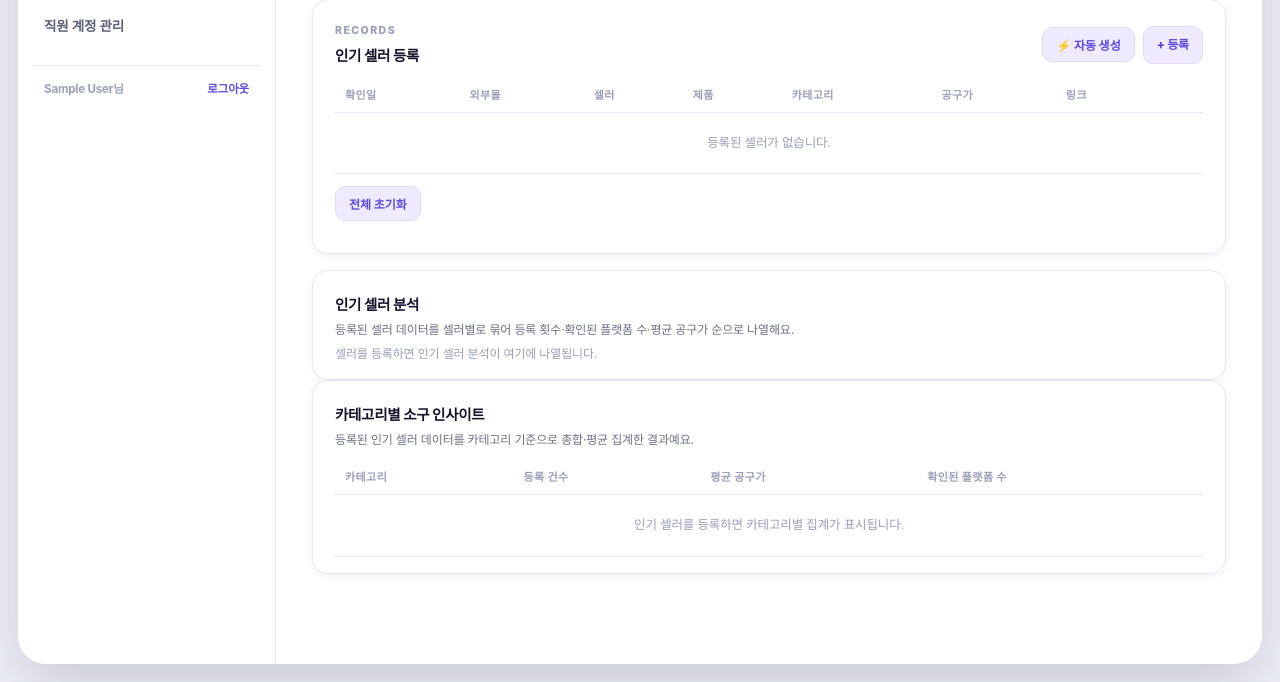
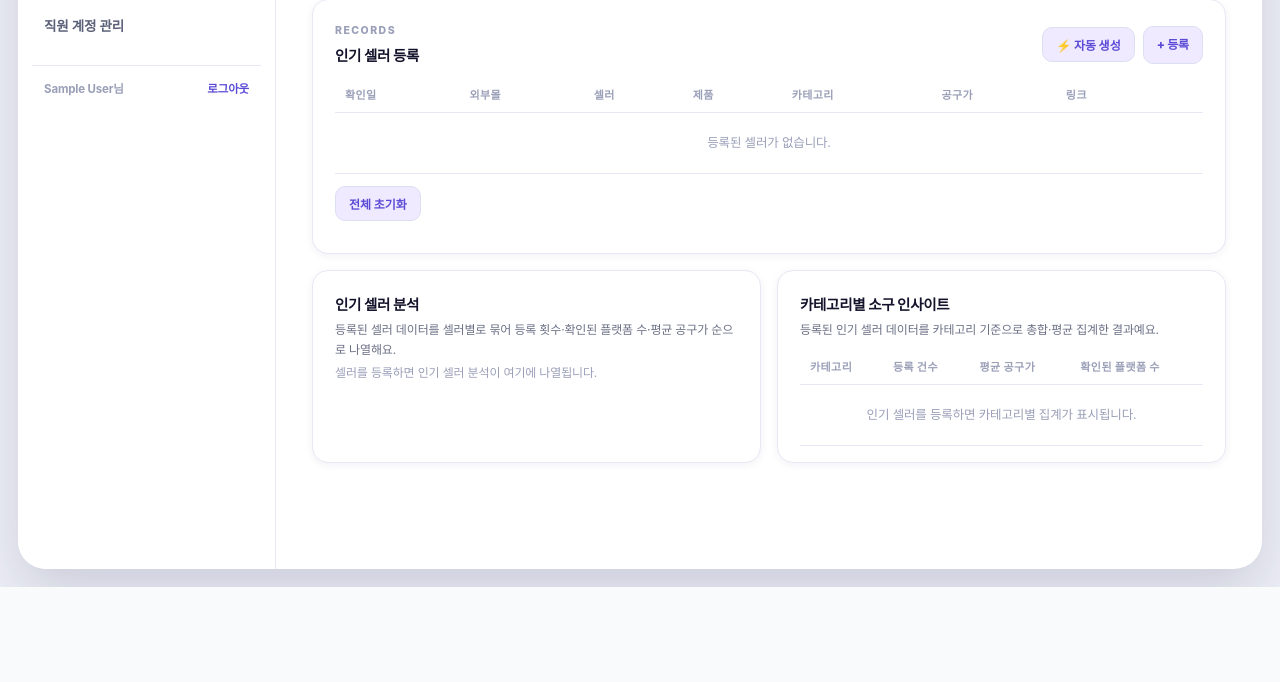
Before and after one commit to on960608/celdylab-webapp, a Flask app: page /trend/ in a window 1280 px wide. Shown: the part 699-1381 px from the top of the page. After the commit the page ends 1286 px from the top, so only its background shows below. Run offline with Flask 3, Linux system fonts and the light colour scheme; the visitor is signed in with stand-in values (Sample User, id 1); data that the repository does not hold is empty; some web fonts are replaced.

Commit message:
Update style.css

```diff
--- a/celdylab-webapp/static/style.css
+++ b/celdylab-webapp/static/style.css
@@ -163,6 +163,13 @@ details > summary::-webkit-details-marker { display: none; }
 @media (max-width: 720px) { .ins-toc-grid { grid-template-columns: 1fr !important; } }
 
 .gp-forecast-grid { display: grid; grid-template-columns: repeat(2, 1fr); gap: 10px; margin-top: 14px; }
+
+/* ---------- trend page: popular sellers / category insight side-by-side split ---------- */
+.trend-split-grid { display: grid; grid-template-columns: 1fr 1fr; gap: 16px; align-items: start; margin-bottom: 16px; }
+.trend-split-grid > .chart-card { margin-bottom: 0; height: 100%; }
+@media (max-width: 860px) { .trend-split-grid { grid-template-columns: 1fr; } }
+.top10-list.scrollable { max-height: 520px; overflow-y: auto; padding-right: 4px; }
+
 .gp-forecast-tile { background: var(--panel-soft); border: 1px solid var(--line); border-radius: 11px; padding: 12px 14px; }
 .gp-forecast-tile span { display: block; font-size: 11px; color: var(--muted2); font-weight: 800; margin-bottom: 4px; }
 .gp-forecast-tile strong { display: block; font-size: 15px; font-weight: 800; color: var(--ink); }
```
